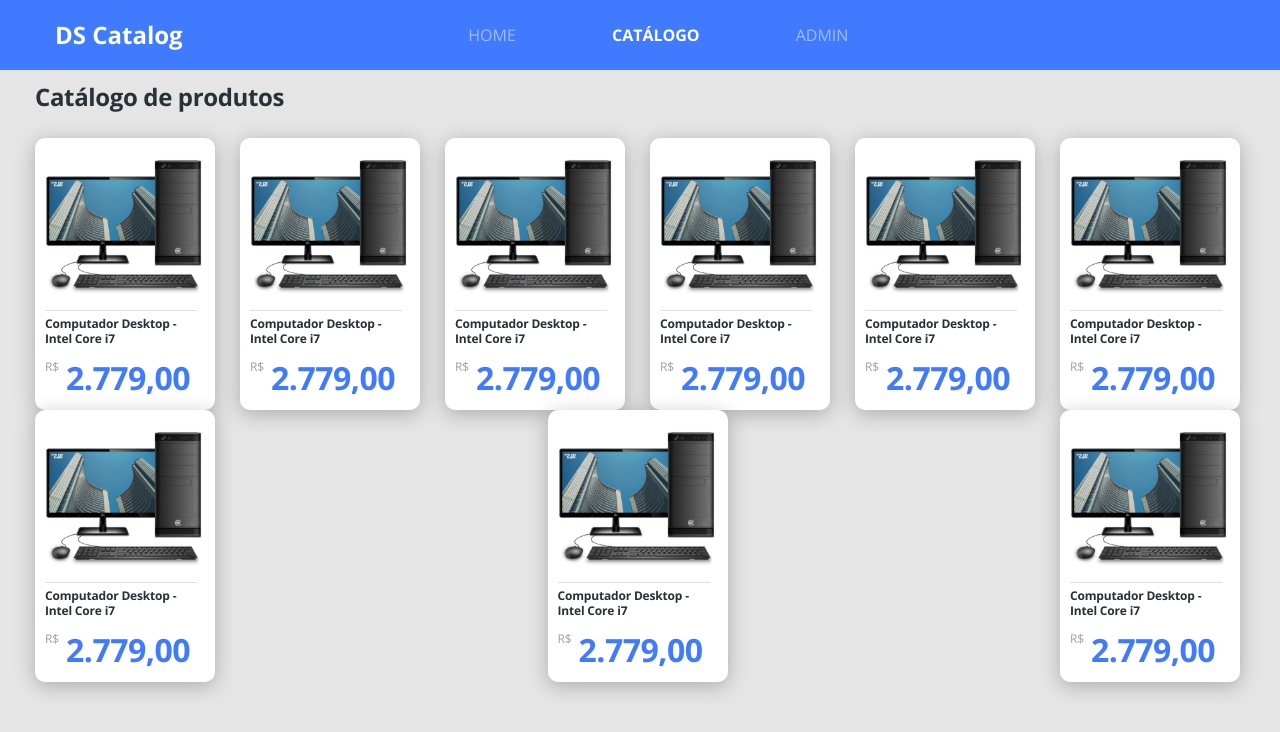
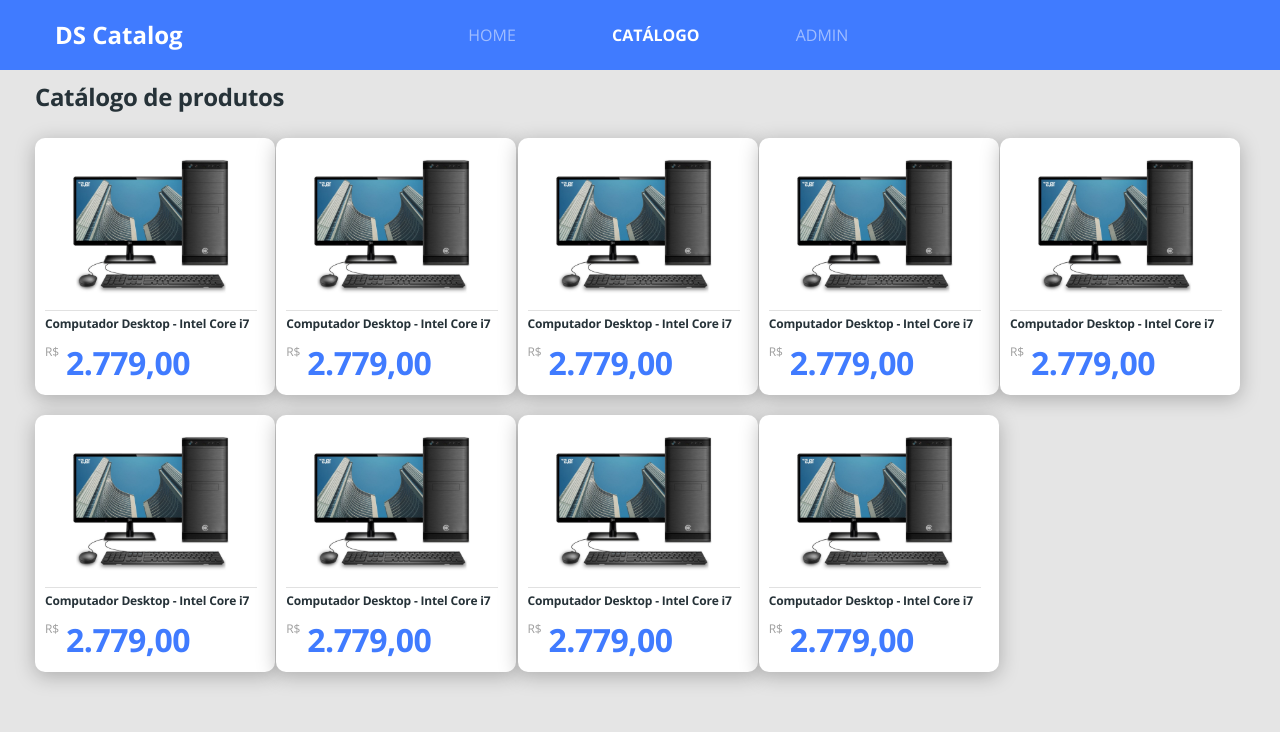
Before and after one commit to JoelMaciel/dscatalog-bootcamp-devsuperior, a React (Create React App) app in the folder front-web/: page /catalog in a window 1280 px wide. Shown: the top 732 px of the page. Built offline with nearby package versions, Linux system fonts and the light colour scheme.

Commit message:
finalizando layout

```diff
--- a/front-web/src/pages/Catalog/components/ProductCard/styles.scss
+++ b/front-web/src/pages/Catalog/components/ProductCard/styles.scss
@@ -1,5 +1,5 @@
 .product-card {
-    width: 180px;
+
     padding: 8px 18px 10px 10px;
     text-align: center;
 }
--- a/front-web/src/pages/Catalog/styles.scss
+++ b/front-web/src/pages/Catalog/styles.scss
@@ -13,7 +13,8 @@ letter-spacing: -0.015em;
 
 .catalog-products{
     margin-top: 25px;
-    display: flex;
-    flex-wrap: wrap;
+    display: grid;
+    grid-template-columns:repeat(auto-fill, 240px);
+    grid-gap: 20px 0px;
     justify-content: space-between;
 }
```
Also changed, not shown: 1 other file (tests, documents, lock files or other folders).
